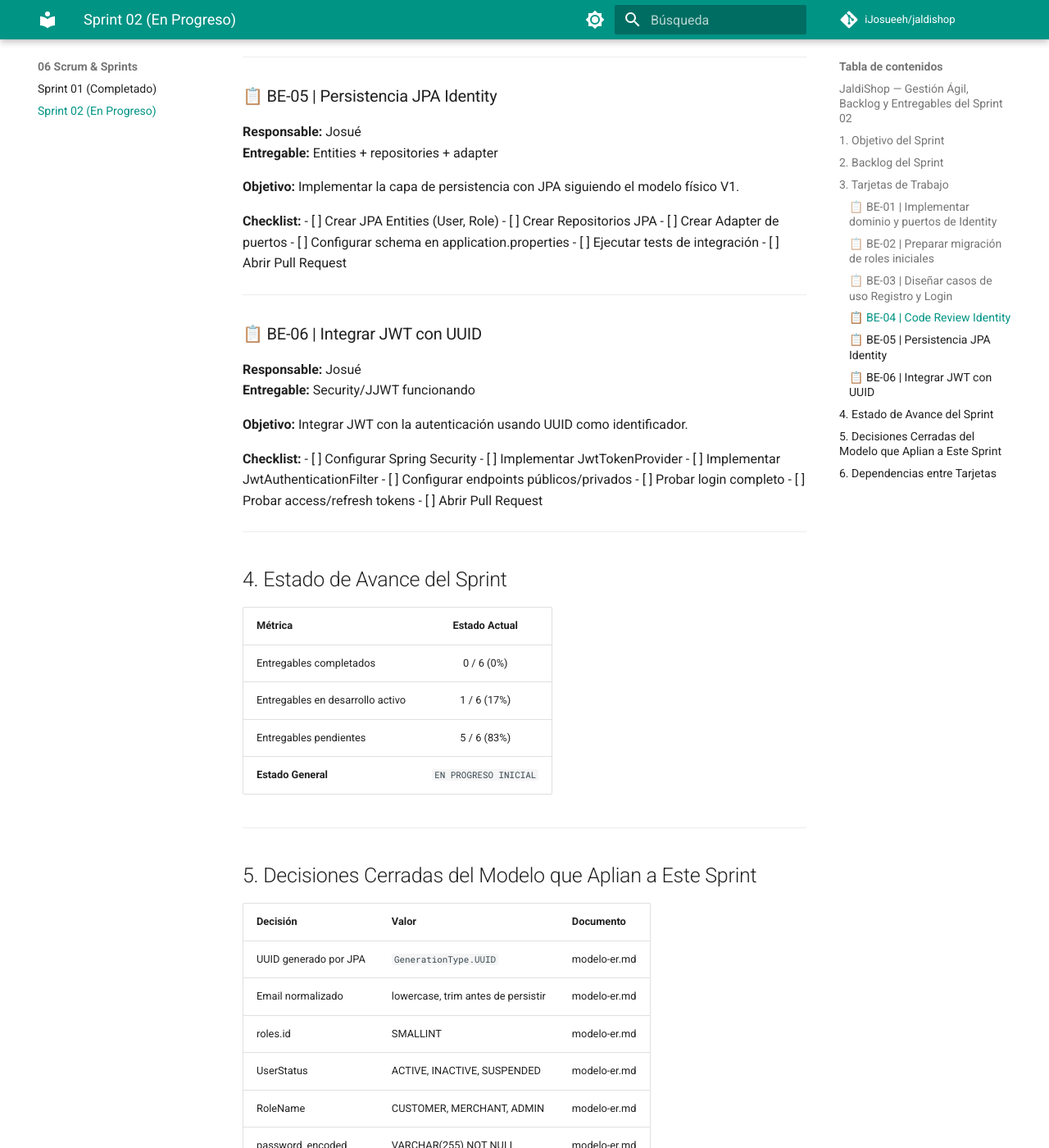
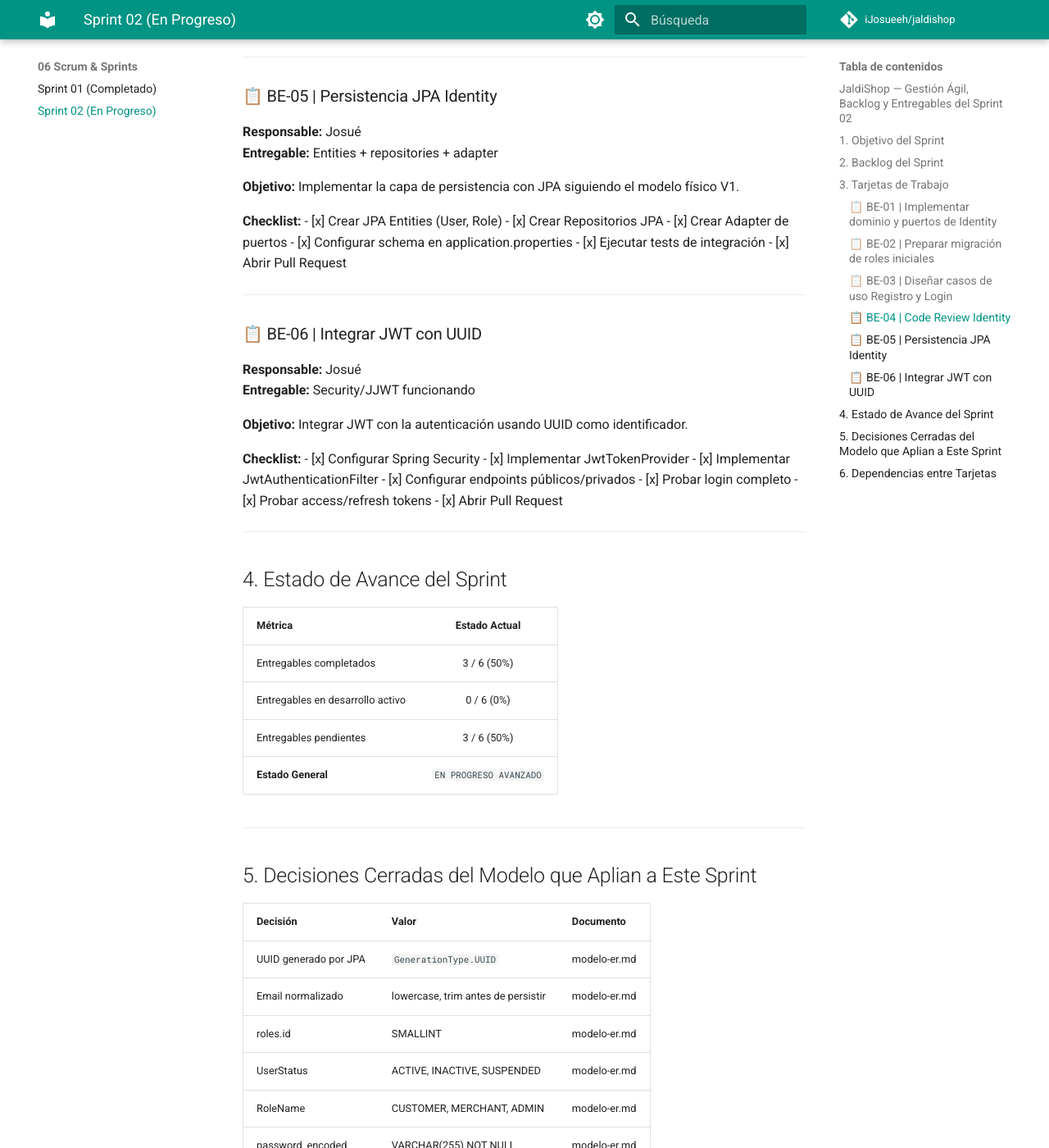
Before and after one commit to iJosueeh/jaldishop, an MkDocs documentation site: the page built from docs/06-scrum/sprint-02.md, in a window 1280 px wide and 1400 px high, scrolled down 3791 px. Shown: the whole window at 82% size. Built offline with MkDocs 1.6.1 and Material for MkDocs 9.7.7, drawn with Linux system fonts in a browser that asks for light colours; comment, search, counter and statistics services are not loaded; some of the changed text lies outside the part shown.

Commit message:
feat: actualizar estado de sprint 2 con entregables de identity completados

```diff
--- a/docs/06-scrum/sprint-02.md
+++ b/docs/06-scrum/sprint-02.md
@@ -66,21 +66,21 @@
 **Objetivo:** Implementar el modelo de dominio inicial del módulo Identity siguiendo el modelo físico V1 ya validado. El dominio debe permanecer independiente de Spring, JPA, JWT y PostgreSQL.
 
 **Checklist:**
-- [ ] Crear UserStatus (enum)
-- [ ] Crear RoleName (enum)
-- [ ] Crear Role (entidad)
-- [ ] Crear User (entidad)
-- [ ] Implementar User.create(...)
-- [ ] Generar UUID desde aplicación/dominio
-- [ ] Normalizar email
-- [ ] Implementar canAuthenticate()
-- [ ] Implementar getFullName()
-- [ ] Crear UserRepository (puerto)
-- [ ] Crear RoleRepository (puerto)
-- [ ] Crear UserTest
-- [ ] Crear RoleTest
-- [ ] Ejecutar tests
-- [ ] Abrir Pull Request
+- [x] Crear UserStatus (enum)
+- [x] Crear RoleName (enum)
+- [x] Crear Role (entidad)
+- [x] Crear User (entidad)
+- [x] Implementar User.create(...)
+- [x] Generar UUID desde aplicación/dominio
+- [x] Normalizar email
+- [x] Implementar canAuthenticate()
+- [x] Implementar getFullName()
+- [x] Crear UserRepository (puerto)
+- [x] Crear RoleRepository (puerto)
+- [x] Crear UserTest
+- [x] Crear RoleTest
+- [x] Ejecutar tests
+- [x] Abrir Pull Request
 
 **Decisiones cerradas que aplican:**
 - UUID generado por JPA, no PostgreSQL
@@ -210,12 +210,12 @@
 **Objetivo:** Implementar la capa de persistencia con JPA siguiendo el modelo físico V1.
 
 **Checklist:**
-- [ ] Crear JPA Entities (User, Role)
-- [ ] Crear Repositorios JPA
-- [ ] Crear Adapter de puertos
-- [ ] Configurar schema en application.properties
-- [ ] Ejecutar tests de integración
-- [ ] Abrir Pull Request
+- [x] Crear JPA Entities (User, Role)
+- [x] Crear Repositorios JPA
+- [x] Crear Adapter de puertos
+- [x] Configurar schema en application.properties
+- [x] Ejecutar tests de integración
+- [x] Abrir Pull Request
 
 ---
 
@@ -227,13 +227,13 @@
 **Objetivo:** Integrar JWT con la autenticación usando UUID como identificador.
 
 **Checklist:**
-- [ ] Configurar Spring Security
-- [ ] Implementar JwtTokenProvider
-- [ ] Implementar JwtAuthenticationFilter
-- [ ] Configurar endpoints públicos/privados
-- [ ] Probar login completo
-- [ ] Probar access/refresh tokens
-- [ ] Abrir Pull Request
+- [x] Configurar Spring Security
+- [x] Implementar JwtTokenProvider
+- [x] Implementar JwtAuthenticationFilter
+- [x] Configurar endpoints públicos/privados
+- [x] Probar login completo
+- [x] Probar access/refresh tokens
+- [x] Abrir Pull Request
 
 ---
 
@@ -241,10 +241,10 @@
 
 | Métrica | Estado Actual |
 |---|:---:|
-| Entregables completados | 0 / 6 (0%) |
-| Entregables en desarrollo activo | 1 / 6 (17%) |
-| Entregables pendientes | 5 / 6 (83%) |
-| **Estado General** | `EN PROGRESO INICIAL` |
+| Entregables completados | 3 / 6 (50%) |
+| Entregables en desarrollo activo | 0 / 6 (0%) |
+| Entregables pendientes | 3 / 6 (50%) |
+| **Estado General** | `EN PROGRESO AVANZADO` |
 
 ---
 
```
Also changed, not shown: other parts of docs/06-scrum/sprint-02.md (+3 -3 lines).
